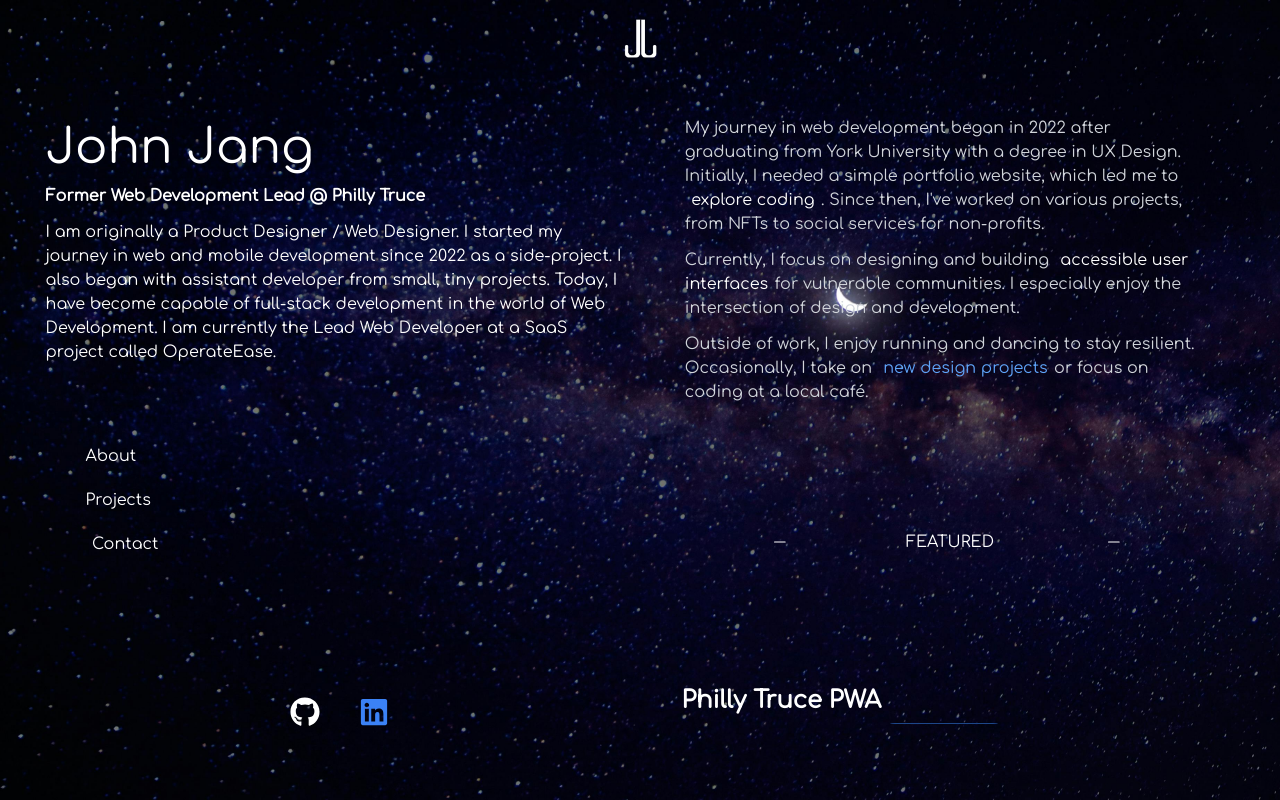
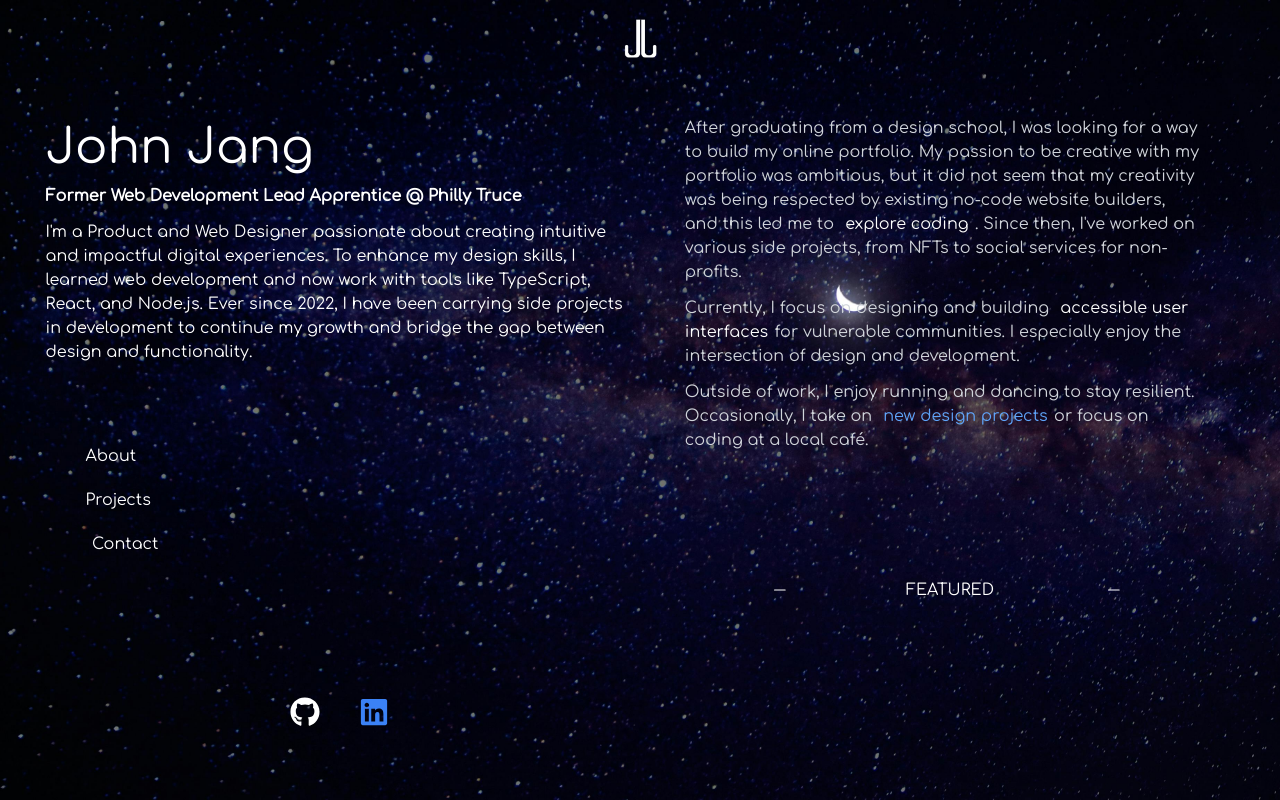
Before and after one commit to johnjang94/development, a Next.js app: page / in a window 1280 px wide. Built offline with nearby package versions, Linux system fonts and the light colour scheme.

Commit message:
making changes in my development portfolio

```diff
--- a/package.json
+++ b/package.json
@@ -3,9 +3,9 @@
   "version": "0.1.0",
   "private": true,
   "scripts": {
-    "dev": "next dev",
+    "dev": "next dev -p 3001",
     "build": "next build",
-    "start": "next start",
+    "start": "next start -p 3001",
     "lint": "next lint"
   },
   "dependencies": {
--- a/pages/about/about.tsx
+++ b/pages/about/about.tsx
@@ -2,12 +2,13 @@ export default function About() {
   return (
     <div className="p-3 text-gray-300 rounded-2xl space-y-3 m-5">
       <p>
-        My journey in web development began in 2022 after graduating from York
-        University with a degree in UX Design. Initially, I needed a simple
-        portfolio website, which led me to{" "}
+        After graduating from a design school, I was looking for a way to build
+        my online portfolio. My passion to be creative with my portfolio was
+        ambitious, but it did not seem that my creativity was being respected by
+        existing no-code website builders, and this led me to{" "}
         <span className="brightness-150 text-white">explore coding</span>. Since
-        then, I&#39;ve worked on various projects, from NFTs to social services
-        for non-profits.
+        then, I&#39;ve worked on various side projects, from NFTs to social
+        services for non-profits.
       </p>
       <p>
         Currently, I focus on designing and building{" "}
--- a/pages/home/landing.tsx
+++ b/pages/home/landing.tsx
@@ -3,14 +3,15 @@ export default function Landing() {
     <div className="space-y-3 my-10">
       <h1 className="text-5xl">John Jang</h1>
       <h3 className="font-semibold">
-        Former Web Development Lead @ Philly Truce
+        Former Web Development Lead Apprentice @ Philly Truce
       </h3>
       <p>
-        I am originally a Product Designer / Web Designer. I started my journey
-        in web and mobile development since 2022 as a side-project. I also began
-        with assistant developer from small, tiny projects. Today, I have become
-        capable of full-stack development in the world of Web Development. I am
-        currently the Lead Web Developer at a SaaS project called OperateEase.
+        I&#39;m a Product and Web Designer passionate about creating intuitive
+        and impactful digital experiences. To enhance my design skills, I
+        learned web development and now work with tools like TypeScript, React,
+        and Node.js. Ever since 2022, I have been carrying side projects in
+        development to continue my growth and bridge the gap between design and
+        functionality.
       </p>
     </div>
   );
```
